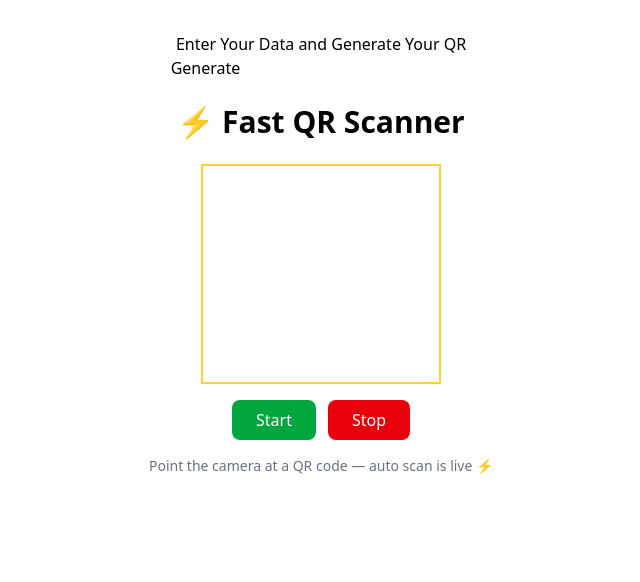
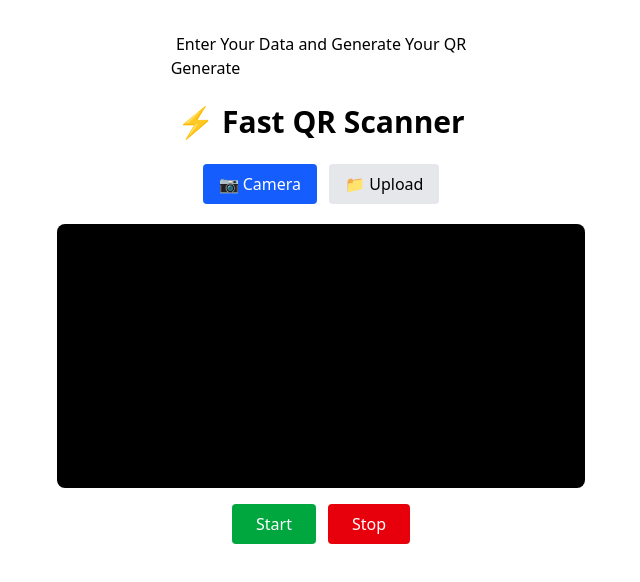
Before and after one commit to talhadevstudio30-lang/QR-scanner-app, a React (Vite) app: page / in a window 1280 px wide. Shown: the top 582 px of the page, without its empty margins (319-959 px from the left). Built offline with nearby package versions, Linux system fonts and the light colour scheme.

Commit message:
feat: Enhance QrReader with file upload support, improved scanning logic, and UI updates

```diff
--- a/src/Components/QrReader.jsx
+++ b/src/Components/QrReader.jsx
@@ -2,12 +2,15 @@ import React, { useEffect, useRef, useState } from "react";
 import axios from "axios";
 
 export default function QrReader() {
-  const [mode, setMode] = useState("camera");
+  const [mode, setMode] = useState("camera"); // camera | upload
   const [qrData, setQrData] = useState(null);
   const [error, setError] = useState("");
+  const [preview, setPreview] = useState(null);
+  const [loading, setLoading] = useState(false);
 
   const videoRef = useRef(null);
   const canvasRef = useRef(null);
+  const fileInputRef = useRef(null);
   const scanIntervalRef = useRef(null);
   const streamRef = useRef(null);
 
@@ -23,6 +26,7 @@ export default function QrReader() {
   const startCamera = async () => {
     try {
       setError("");
+      setQrData(null);
       qrFoundRef.current = false;
       scanningRef.current = false;
 
@@ -37,7 +41,7 @@ export default function QrReader() {
       streamRef.current = stream;
       videoRef.current.srcObject = stream;
 
-      setTimeout(startScanning, 800);
+      setTimeout(startScanning, 700);
     } catch {
       setError("Camera permission denied");
     }
@@ -57,14 +61,10 @@ export default function QrReader() {
     if (videoRef.current) videoRef.current.srcObject = null;
   };
 
-  /* ---------------- FAST SCANNING ---------------- */
+  /* ---------------- FAST CAMERA SCAN ---------------- */
   const startScanning = () => {
     scanIntervalRef.current = setInterval(() => {
-      if (
-        !videoRef.current ||
-        qrFoundRef.current ||
-        scanningRef.current
-      )
+      if (!videoRef.current || qrFoundRef.current || scanningRef.current)
         return;
 
       const video = videoRef.current;
@@ -79,7 +79,6 @@ export default function QrReader() {
 
       canvas.width = size;
       canvas.height = size;
-
       ctx.drawImage(video, sx, sy, size, size, 0, 0, size, size);
 
       canvas.toBlob(async (blob) => {
@@ -97,7 +96,6 @@ export default function QrReader() {
           );
 
           const data = res?.data?.[0]?.symbol?.[0]?.data;
-
           if (data) {
             qrFoundRef.current = true;
             setQrData(data);
@@ -109,7 +107,76 @@ export default function QrReader() {
           scanningRef.current = false;
         }
       }, "image/png");
-    }, 600); // FAST SCAN
+    }, 600);
+  };
+
+  /* ---------------- FILE UPLOAD ---------------- */
+  const handleFile = async (file) => {
+    if (!file) return;
+
+    stopCamera();
+    setMode("upload");
+    setQrData(null);
+    setError("");
+    setPreview(URL.createObjectURL(file));
+    setLoading(true);
+
+    const formData = new FormData();
+    formData.append("file", file);
+
+    try {
+      const res = await axios.post(
+        "https://api.qrserver.com/v1/read-qr-code/",
+        formData
+      );
+
+      const data = res?.data?.[0]?.symbol?.[0]?.data;
+      data ? setQrData(data) : setError("No QR code found");
+    } catch {
+      setError("Failed to read QR");
+    } finally {
+      setLoading(false);
+    }
+  };
+
+  /* ---------------- DRAG & DROP ---------------- */
+  const handleDrop = (e) => {
+    e.preventDefault();
+    const file = e.dataTransfer.files[0];
+    if (file && file.type.startsWith("image/")) {
+      handleFile(file);
+    }
+  };
+
+  const handleDragOver = (e) => e.preventDefault();
+
+  /* ---------------- CLEAR ---------------- */
+  const handleClear = () => {
+    setQrData(null);
+    setError("");
+    setPreview(null);
+    setLoading(false);
+    qrFoundRef.current = false;
+    scanningRef.current = false;
+
+    if (fileInputRef.current) {
+      fileInputRef.current.value = "";
+    }
+
+    if (mode === "camera") {
+      startCamera(); // restart camera instantly
+    }
+  };
+  /* ---------------- SHARE ---------------- */
+  const handleShare = async () => {
+    if (!navigator.share) {
+      alert("Sharing not supported on this device");
+      return;
+    }
+    try {
+      await navigator.share({ title: "QR Scan Result", text: qrData, });
+    }
+    catch { }
   };
 
   const isURL = qrData?.startsWith("http");
@@ -121,40 +188,93 @@ export default function QrReader() {
         ⚡ Fast QR Scanner
       </h1>
 
-      <div className="rounded-lg overflow-hidden flex justify-center items-center">
-        <video
-          ref={videoRef}
-          autoPlay
-          playsInline
-          className="w-60 h-55 object-cover border-2 border-amber-300"
-        />
+      {/* MODE SWITCH */}
+      <div className="flex justify-center gap-3 mb-5">
+        <button
+          onClick={() => {
+            setMode("camera");
+            setPreview(null);
+            setQrData(null);
+          }}
+          className={`px-4 py-2 rounded ${mode === "camera" ? "bg-blue-600 text-white" : "bg-gray-200"
+            }`}
+        >
+          📷 Camera
+        </button>
+        <button
+          onClick={() => {
+            stopCamera();
+            setMode("upload");
+            setQrData(null);
+          }}
+          className={`px-4 py-2 rounded ${mode === "upload" ? "bg-blue-600 text-white" : "bg-gray-200"
+            }`}
+        >
+          📁 Upload
+        </button>
+      </div>
+
+      {/* CAMERA MODE */}
+      {mode === "camera" && (
+        <>
+          <div className="rounded-lg overflow-hidden bg-black">
+            <video ref={videoRef} autoPlay playsInline className="w-full" />
             <canvas ref={canvasRef} className="hidden" />
           </div>
 
           <div className="flex justify-center gap-3 mt-4">
             <button
               onClick={startCamera}
-          className="px-6 py-2 bg-green-600 text-white rounded-lg"
+              className="px-6 py-2 bg-green-600 text-white rounded"
             >
               Start
             </button>
             <button
               onClick={stopCamera}
-          className="px-6 py-2 bg-red-600 text-white rounded-lg"
+              className="px-6 py-2 bg-red-600 text-white rounded"
             >
               Stop
             </button>
           </div>
-
-      {error && (
-        <p className="mt-4 text-red-600 text-center">{error}</p>
+        </>
       )}
 
+      {/* UPLOAD MODE */}
+      {mode === "upload" && (
+        <div
+          onClick={() => fileInputRef.current.click()}
+          onDrop={handleDrop}
+          onDragOver={handleDragOver}
+          className="mt-4 border-2 border-dashed rounded-lg p-8 text-center cursor-pointer"
+        >
+          <input
+            ref={fileInputRef}
+            type="file"
+            hidden
+            accept="image/*"
+            onChange={(e) => handleFile(e.target.files[0])}
+          />
+
+          {preview ? (
+            <img src={preview} className="mx-auto max-w-xs" />
+          ) : (
+            <p className="text-gray-500">
+              Click or drag & drop a QR image
+            </p>
+          )}
+        </div>
+      )}
+
+      {/* STATUS */}
+      {loading && <p className="mt-4 text-center">Scanning…</p>}
+      {error && <p className="mt-4 text-red-600 text-center">{error}</p>}
+
+      {/* RESULT */}
       {qrData && (
         <div className="mt-6 bg-green-50 p-4 rounded-lg">
           <p className="break-all font-mono">{qrData}</p>
 
-          <div className="flex gap-2 mt-3">
+          <div className="flex gap-2 mt-4">
             {isURL && (
               <a
                 href={qrData}
@@ -162,7 +282,7 @@ export default function QrReader() {
                 rel="noreferrer"
                 className="px-4 py-2 bg-green-600 text-white rounded"
               >
-                Open Link
+                Open
               </a>
             )}
             <button
@@ -171,13 +291,16 @@ export default function QrReader() {
             >
               Copy
             </button>
+            <button
+              onClick={handleClear}
+              className="px-4 py-2 bg-gray-600 text-white rounded"
+            >
+              Clear
+            </button>
+            <button onClick={handleShare}>hello</button>
           </div>
         </div>
       )}
-
-      <p className="text-center text-gray-500 text-sm mt-4">
-        Point the camera at a QR code — auto scan is live ⚡
-      </p>
     </div>
   );
 }
```
Lines whose indentation alone changed are shown as unchanged.
